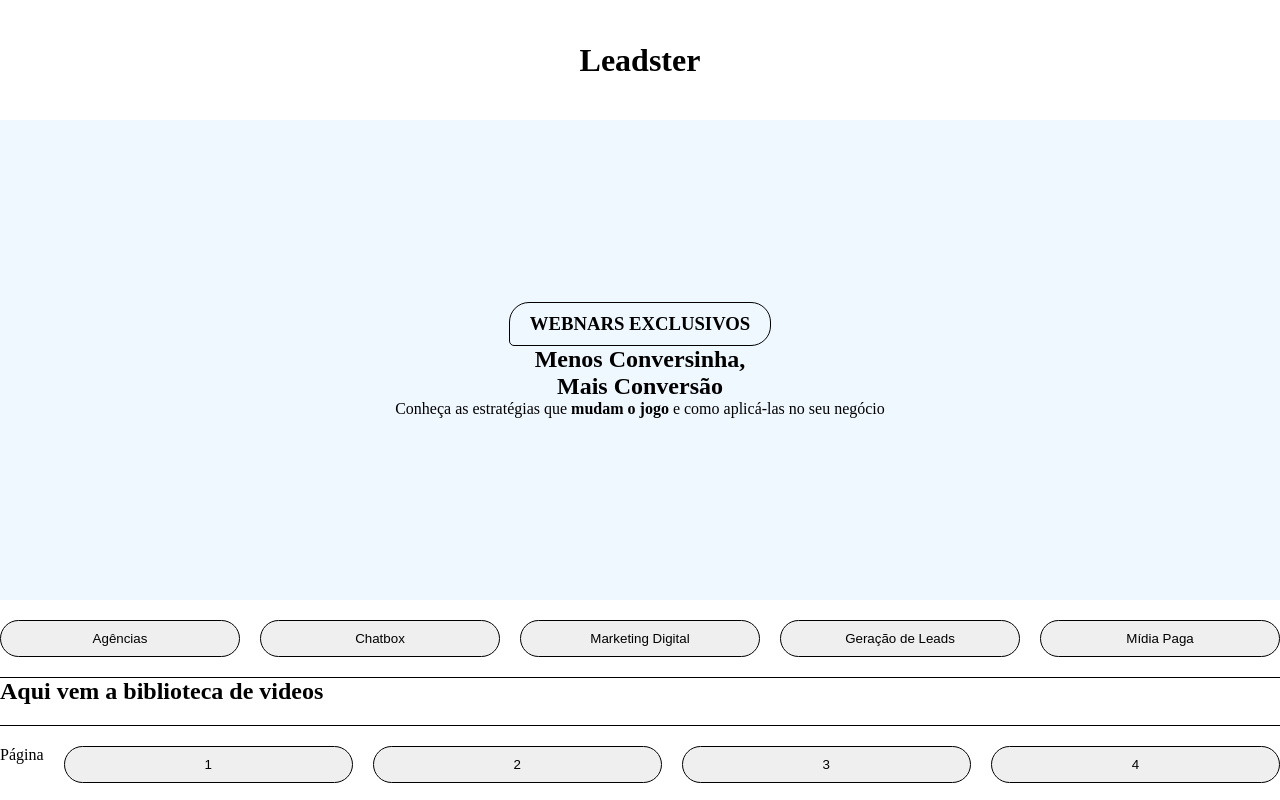
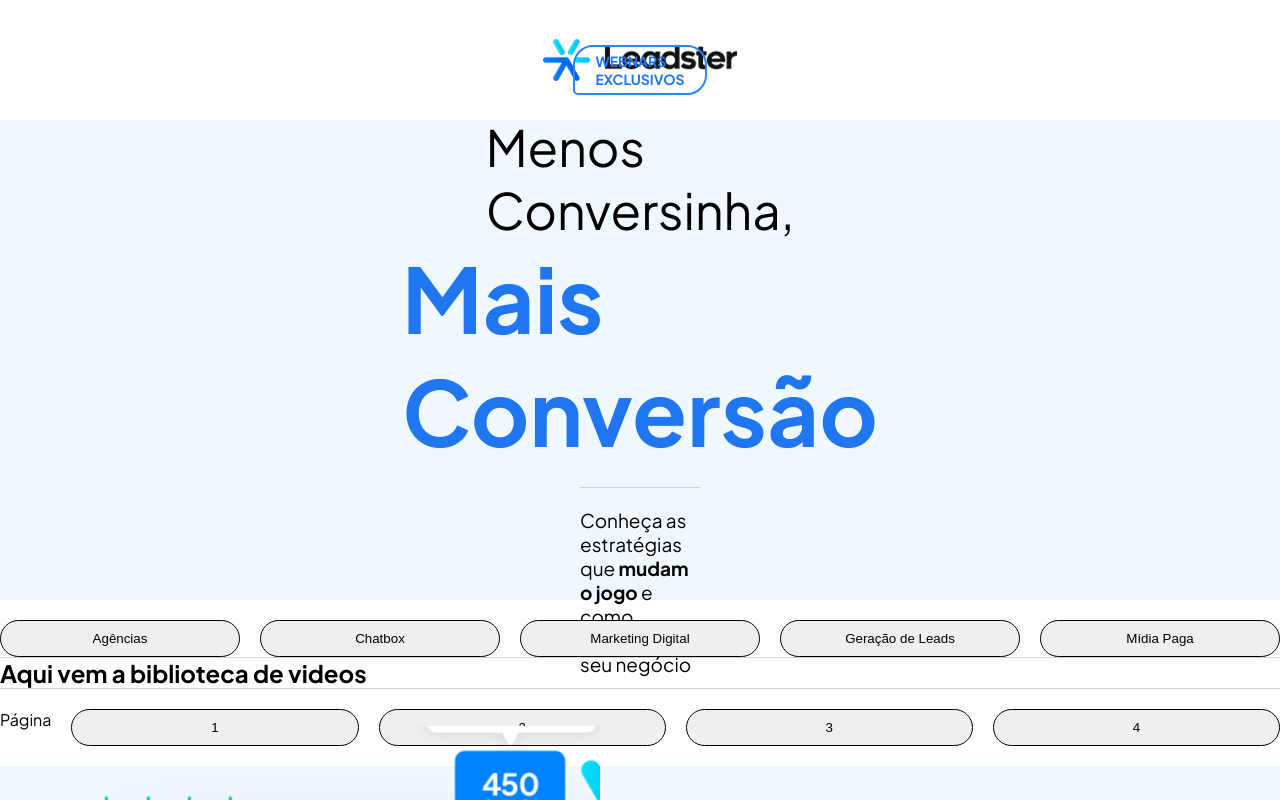
Before and after one commit to eduardosmendonca/VideoLibrary, a React (Vite) app: page / in a window 1280 px wide. Shown: the top 800 px of the page. Built offline with nearby package versions, Linux system fonts and the light colour scheme.

Commit message:
refactoring conversion section and component creation

```diff
--- a/index.html
+++ b/index.html
@@ -1,10 +1,17 @@
 <!DOCTYPE html>
-<html lang="en">
+<html lang="pt-br">
   <head>
     <meta charset="UTF-8" />
+    <link rel="preconnect" href="https://fonts.googleapis.com" />
+    <link rel="preconnect" href="https://fonts.gstatic.com" crossorigin />
     <link rel="icon" type="image/svg+xml" href="/vite.svg" />
     <meta name="viewport" content="width=device-width, initial-scale=1.0" />
-    <title>Vite + React</title>
+    <link
+      href="https://fonts.googleapis.com/css2?family=Plus+Jakarta+Sans:wght@300;400;500;600;700&display=swap"
+      rel="stylesheet"
+    />
+
+    <title>Biblioteca de Vídeos - Leadster</title>
   </head>
   <body>
     <div id="root"></div>
--- a/src/components/Header/index.jsx
+++ b/src/components/Header/index.jsx
@@ -1,9 +1,9 @@
-import { Container } from './styles'
+import { Container, Image } from './styles'
 
 export function Header(){
   return (
     <Container>
-      <h1>Leadster</h1>
+      <Image />
     </Container>
   )
 }
--- a/src/components/Header/styles.js
+++ b/src/components/Header/styles.js
@@ -1,10 +1,18 @@
 import styled from 'styled-components'
+import backgroundImg from '../../assets/logo.png'
 
 export const Container = styled.header`
+  width: 100%;
   height: 120px;
-  width: 100%;
 
   display: flex;
   align-items: center;
   justify-content: center;
 `
+
+export const Image = styled.div`
+  width: 100%;
+  height: 10vh;
+
+  background: url(${backgroundImg}) no-repeat center;
+`
--- a/src/components/Line/styles.js
+++ b/src/components/Line/styles.js
@@ -2,6 +2,5 @@ import styled from 'styled-components'
 
 export const Container = styled.div`
   width: 100%;
-  border-bottom: 1px solid black;
-  margin-top: 20px;
+  border-bottom: 1px solid ${({ theme }) => theme.COLORS.BG_GRAY};
 `
--- /dev/null
+++ b/src/components/SectionConversion/index.jsx
@@ -0,0 +1,14 @@
+import { Line } from '../Line'
+import { Container } from './styles'
+
+export function SectionConversion (){
+  return(
+    <Container>
+      <h3>WEBNARS EXCLUSIVOS</h3>
+      <h2>Menos Conversinha,</h2>
+      <h1>Mais Conversão</h1>
+      <Line />
+      <p>Conheça as estratégias que <strong>mudam o jogo</strong> e como aplicá-las no seu negócio</p>
+    </Container>
+  )
+}
--- /dev/null
+++ b/src/components/SectionConversion/styles.js
@@ -0,0 +1,61 @@
+import styled from 'styled-components'
+
+export const Container = styled.section`
+  height: 60vh;
+
+  background-color: ${({ theme }) => theme.COLORS.BG_BLUE};
+
+  display: flex;
+  flex-direction: column;
+  align-items: center;
+  justify-content: center;
+
+  padding: 0 580px;
+
+  > h3 {
+    background-image: linear-gradient(
+      -45deg,
+      rgba(44, 131, 251, 0.43461134453781514) 0%,
+      rgba(31, 118, 240, 1) 0%
+    );
+    background-clip: text;
+    -webkit-background-clip: text;
+    -webkit-text-fill-color: transparent;
+
+    font-weight: 700;
+    font-size: 14px;
+
+    margin-bottom: 20px;
+    padding: 5px 20px;
+    border: 2px solid rgb(44, 131, 251);
+    border-radius: 20px 20px 20px 5px;
+  }
+
+  > h2 {
+    font-weight: 400;
+    font-size: 50px;
+  }
+
+  > h1 {
+    background-image: linear-gradient(
+      -45deg,
+      rgba(44, 131, 251, 0.43461134453781514) 0%,
+      rgba(31, 118, 240, 1) 0%
+    );
+    background-clip: text;
+    -webkit-background-clip: text;
+    -webkit-text-fill-color: transparent;
+
+    font-weight: 700;
+    font-size: 90px;
+
+    margin-bottom: 20px;
+  }
+
+  > p {
+    margin-top: 20px;
+    font-size: 19px;
+
+    font-weight: 400;
+  }
+`
--- a/src/pages/Home/index.jsx
+++ b/src/pages/Home/index.jsx
@@ -1,9 +1,10 @@
-import { Container, Conversion, VideoLibrary, Navigation, PageNavigation, SeeDemo, Image, TextDemo, Footer, UsefulLinks, Links } from './styles'
+import { Container, VideoLibrary, Navigation, PageNavigation, SeeDemo, Image, TextDemo, Footer, UsefulLinks, Links } from './styles'
 
 import { Header } from '../../components/Header'
 import { Button } from '../../components/Button'
 import { Line } from '../../components/Line'
 import { SectionLinks } from '../../components/SectionLinks'
+import { SectionConversion } from '../../components/SectionConversion'
 
 
 export function Home() {
@@ -11,12 +12,7 @@ export function Home() {
   return (
     <Container>
       <Header />
-      <Conversion>
-        <h3>WEBNARS EXCLUSIVOS</h3>
-        <h2>Menos Conversinha,</h2>
-        <h1>Mais Conversão</h1>
-        <p>Conheça as estratégias que <strong>mudam o jogo</strong> e como aplicá-las no seu negócio</p>
-      </Conversion>
+      <SectionConversion />
 
       <VideoLibrary>
         <Navigation>
--- a/src/pages/Home/styles.js
+++ b/src/pages/Home/styles.js
@@ -4,23 +4,6 @@ import backgroundImg from '../../assets/comparativo_img_CTA.png'
 export const Container = styled.main`
   width: 100%;
   height: 100vh;
-`
-
-export const Conversion = styled.section`
-  height: 60vh;
-
-  display: flex;
-  flex-direction: column;
-  align-items: center;
-  justify-content: center;
-
-  > h3 {
-    padding: 10px 20px;
-    border: 1px solid black;
-    border-radius: 20px 20px 20px 5px;
-  }
-
-  background-color: ${({ theme }) => theme.COLORS.BG_TESTE};
 `
 
 export const VideoLibrary = styled.section`
@@ -47,12 +30,12 @@ export const SeeDemo = styled.section`
   align-items: center;
   justify-content: space-evenly;
 
-  background-color: ${({ theme }) => theme.COLORS.BG_TESTE};
+  background-color: ${({ theme }) => theme.COLORS.BG_BLUE};
 `
 
-export const Image = styled.img`
+export const Image = styled.div`
   width: 40%;
-  height: 60vh;
+  height: 70vh;
 
   background: url(${backgroundImg}) no-repeat center center;
 `
--- a/src/styles/global.js
+++ b/src/styles/global.js
@@ -10,6 +10,8 @@ export default createGlobalStyle`
   body {
     background-color: ${({ theme }) => theme.COLORS.BG_WHITE};
     font-size: 16px;
+
+    font-family: 'Plus Jakarta Sans', sans-serif;
   }
 
   button:hover {
--- a/src/styles/theme.js
+++ b/src/styles/theme.js
@@ -2,6 +2,8 @@ export default {
   COLORS: {
     BG_WHITE: '#ffffff',
 
-    BG_TESTE: '#F0F8FF'
+    BG_BLUE: '#F0F8FF',
+
+    BG_GRAY: '#c8d4dd'
   }
 }
```
